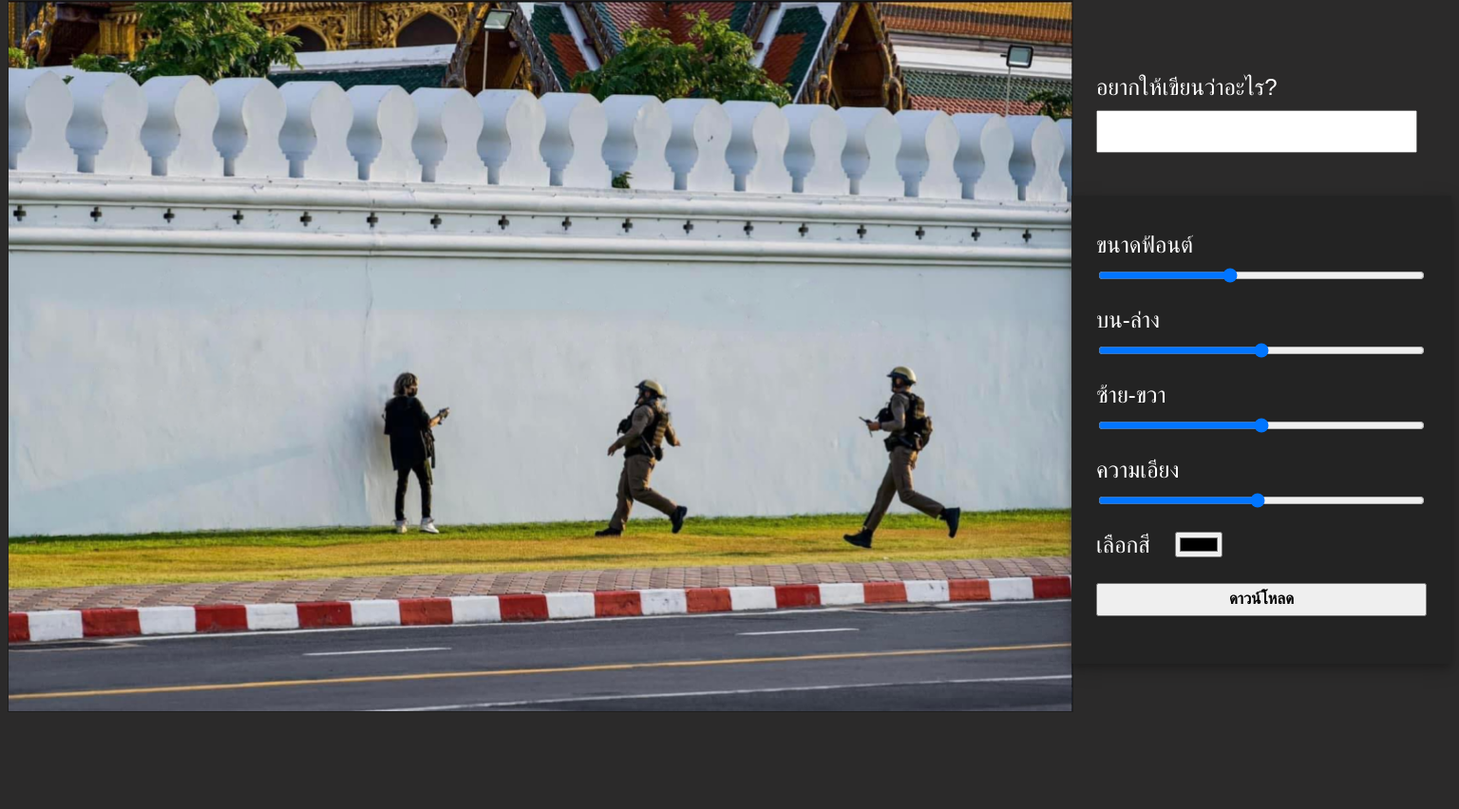
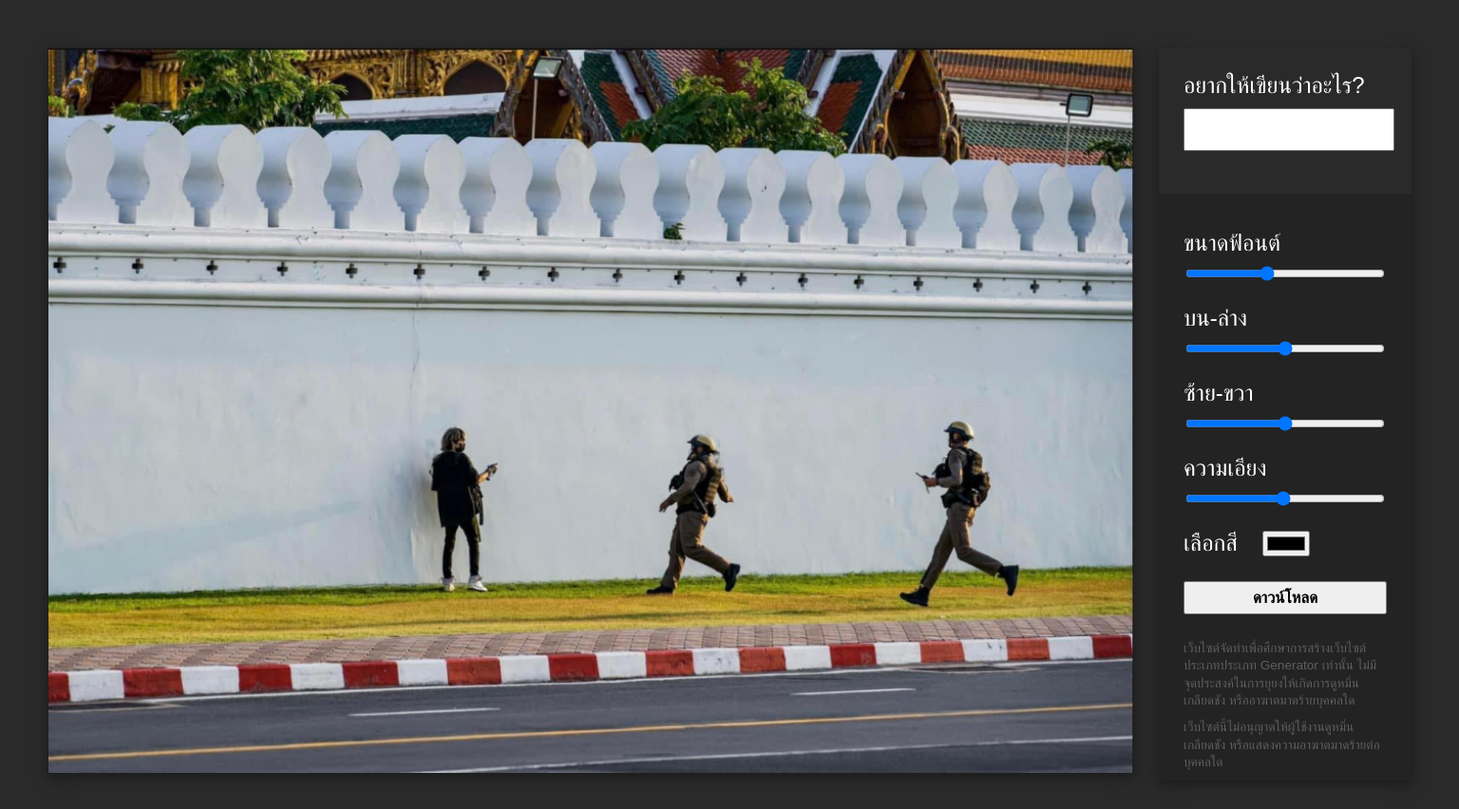
Before and after one commit to Pongsapak598/wall-text-generator, a plain HTML site: page index.html in a window 1536 px wide. Shown: the whole page at 95% size. Before the commit the page ends 800 px from the top, so only its background shows below. Drawn offline with Linux system fonts and the light colour scheme; a web font is replaced by a local one.

Commit message:
Add responsiveness and disclaimers into website

```diff
--- a/index.html
+++ b/index.html
@@ -40,6 +40,8 @@
       </div>
 
         <button id="download-btn" onclick="downloadImage();">ดาวน์โหลด</button>
+        <div class="disclaimer">เว็บไซต์จัดทำเพื่อศึกษาการสร้างเว็บไซต์ประเภทประเภท Generator เท่านั้น ไม่มีจุดประสงค์ในการยุยงให้เกิดการดูหมิ่น เกลียดชัง หรืออาฆาตมาดร้ายบุคคลใด</div>
+        <div class="disclaimer">เว็บไซต์นี้ไม่อนุญาตให้ผู้ใช้งานดูหมิ่น เกลียดชัง หรือแสดงความอาฆาตมาดร้ายต่อบุคคลใด</div>
       </div>
     </div>
   </body>
--- a/style.css
+++ b/style.css
@@ -10,7 +10,7 @@ body {
 #text-input {
   font-size: 0.85em;
   height: 39px;
-  max-width: 330px;
+  max-width: 100%;
   width: 100%;
 }
 
@@ -28,7 +28,7 @@ input.border {
   height: 35px;
   font-size: 0.7em;
   font-weight: bold;
-  margin-bottom: 50px;
+  margin-bottom: 45px;
 }
 
 .side-container {
@@ -62,10 +62,6 @@ input.border {
   padding-bottom: 26px;
 }
 
-.lower-part label {
-
-}
-
 .side-container input {
   margin-bottom: 25px;
   margin-top: 10px;
@@ -79,3 +75,44 @@ input.border {
 label {
   color: white;
 }
+
+.disclaimer {
+  font-size: 0.85rem;
+  color: rgba(255, 255, 255, 0.269);
+  line-height: 1.35;
+  margin-bottom: 10px;
+}
+
+@media (min-width: 1520px) {
+  body {
+    margin: 50px;
+  }
+  .side-container {
+    margin-left: 50px;
+    box-shadow: 0 4px 8px 0 rgba(0, 0, 0, 0.2), 0 6px 20px 0 rgba(0, 0, 0, 0.19);
+    align-self: flex-start;
+  }
+
+  .middle-part {
+    box-shadow: none;
+  }
+
+  canvas {
+    box-shadow: 0 4px 8px 0 rgba(0, 0, 0, 0.2), 0 6px 20px 0 rgba(0, 0, 0, 0.19);
+    width: 102%;
+  }
+
+  .upper-part {
+    padding-top: 26px;
+  }
+
+  #download-btn {
+    margin-bottom: 27px;
+  }
+}
+
+@media (max-width: 440px) {
+  .side-container {
+    max-width: 100%;
+  }
+}
```
